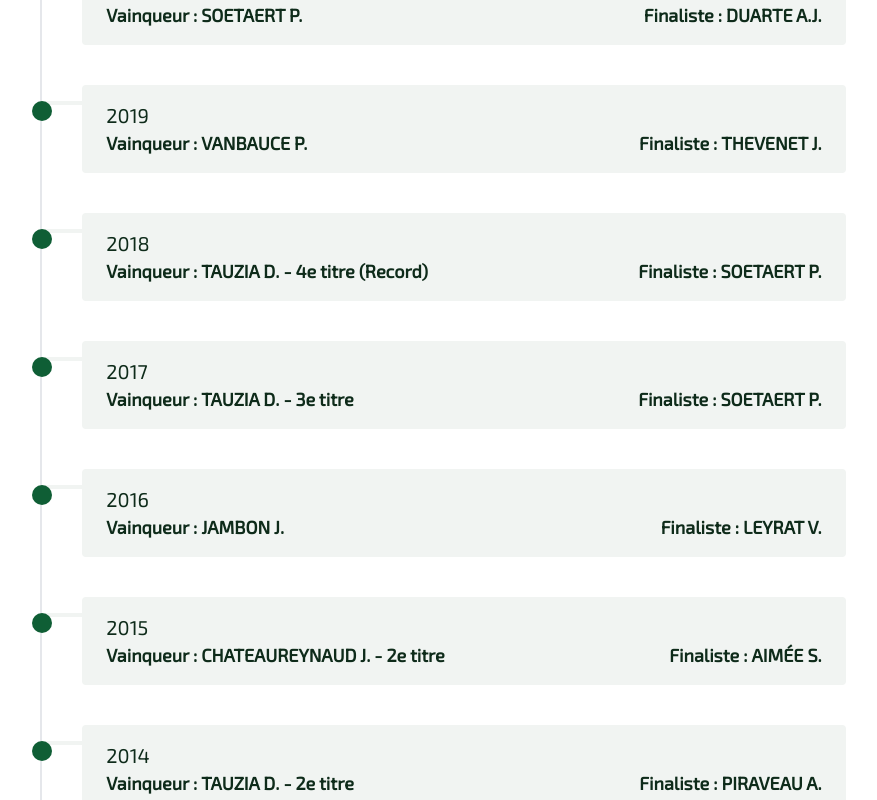
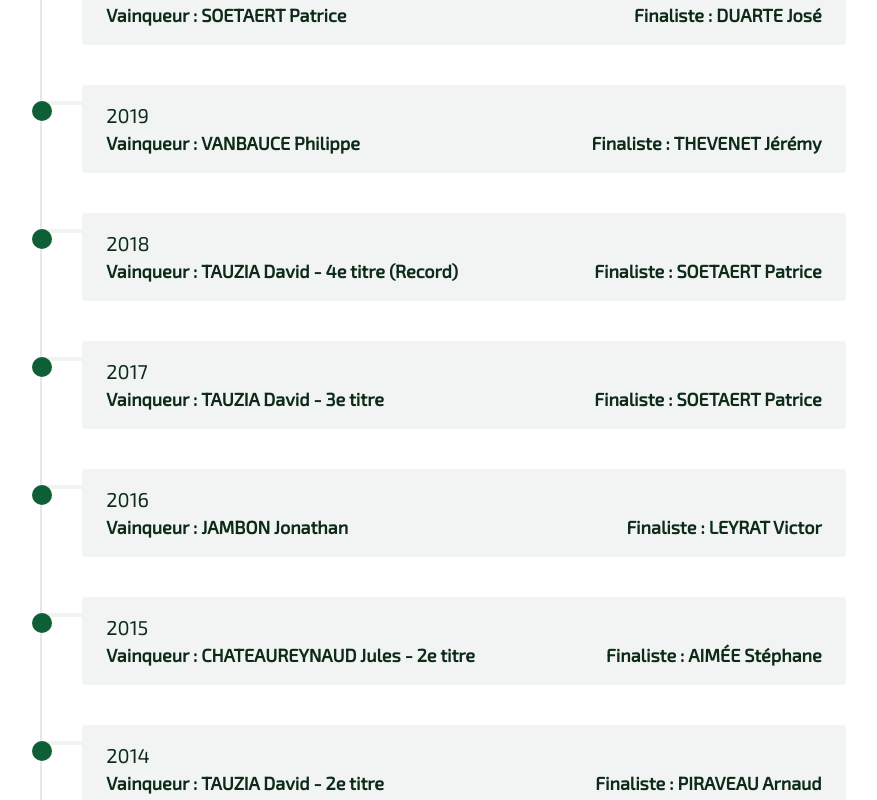
Before and after one commit to ttfarguais/ttfarguais, a Next.js app: page /tournois in a window 1280 px wide. Shown: the part 1780-2580 px from the top of the page, without its empty margins (197-1074 px from the left). Built offline with nearby package versions, Linux system fonts and the light colour scheme.

Commit message:
Update trophysTournament.js

```diff
--- a/app/src/data/trophysTournament.js
+++ b/app/src/data/trophysTournament.js
@@ -1,17 +1,17 @@
 const trophys = [
   {
     bio: [
-      { year: 2025, name: "DOS SANTOS T.", vs: "TAUZIA D." },
-      { year: 2024, name: "THEVENET J.", vs: "SOETAERT P." },
-      { year: 2023, name: "VANBAUCE P. - 2e titre", vs: "BOS E." },
-      { year: 2022, name: "SOETAERT P.", vs: "DUARTE A.J." },
-      { year: 2019, name: "VANBAUCE P.", vs: "THEVENET J." },
-      { year: 2018, name: "TAUZIA D. - 4e titre (Record)", vs: "SOETAERT P." },
-      { year: 2017, name: "TAUZIA D. - 3e titre", vs: "SOETAERT P." },
-      { year: 2016, name: "JAMBON J.", vs: "LEYRAT V." },
-      { year: 2015, name: "CHATEAUREYNAUD J. - 2e titre", vs: "AIMÉE S." },
-      { year: 2014, name: "TAUZIA D. - 2e titre", vs: "PIRAVEAU A." },
-      { year: 2013, name: "CHATEAUREYNAUD J.", vs: "DUARTE A.J." },
+      { year: 2025, name: "DOS SANTOS Tom", vs: "TAUZIA David" },
+      { year: 2024, name: "THEVENET Jérémy", vs: "SOETAERT Patrice" },
+      { year: 2023, name: "VANBAUCE Philippe - 2e titre", vs: "BOS Manu" },
+      { year: 2022, name: "SOETAERT Patrice", vs: "DUARTE José" },
+      { year: 2019, name: "VANBAUCE Philippe", vs: "THEVENET Jérémy" },
+      { year: 2018, name: "TAUZIA David - 4e titre (Record)", vs: "SOETAERT Patrice" },
+      { year: 2017, name: "TAUZIA David - 3e titre", vs: "SOETAERT Patrice" },
+      { year: 2016, name: "JAMBON Jonathan", vs: "LEYRAT Victor" },
+      { year: 2015, name: "CHATEAUREYNAUD Jules - 2e titre", vs: "AIMÉE Stéphane" },
+      { year: 2014, name: "TAUZIA David - 2e titre", vs: "PIRAVEAU Arnaud" },
+      { year: 2013, name: "CHATEAUREYNAUD Jules", vs: "DUARTE José" },
     ],
     image: "/tournaments/tournament_trophy_2013.jpg",
     alt: "Trophée du Tournoi interne de 2013 à 2022",
@@ -19,26 +19,26 @@ const trophys = [
   },
   {
     bio: [
-      { year: 2012, name: "DUARTE A.J." },
-      { year: 2011, name: "DARRACQ L. - 2e titre" },
-      { year: 2010, name: "DARRACQ L." },
-      { year: 2009, name: "LEJARD J.C. - 3e titre" },
-      { year: 2008, name: "GUIGNER Y." },
-      { year: 2007, name: "PIRES M." },
-      { year: 2006, name: "RAMON C." },
-      { year: 2005, name: "TAUZIA D." },
-      { year: 2004, name: "GOUIN S." },
-      { year: 2003, name: "DEFLANDRE S. - 3e titre" },
-      { year: 2002, name: "DEFLANDRE S. - 2e titre" },
-      { year: 2001, name: "AIMÉE S." },
-      { year: 2000, name: "BAILLY T." },
-      { year: 1999, name: "DEFLANDRE S." },
-      { year: 1998, name: "HAUTIER J.P." },
-      { year: 1997, name: "POUGET C." },
-      { year: 1996, name: "MOTILLON A." },
-      { year: 1995, name: "DUBOURDEAUX M." },
-      { year: 1994, name: "LEJARD J.C. - 2e titre" },
-      { year: 1993, name: "LEJARD J.C." },
+      { year: 2012, name: "DUARTE José" },
+      { year: 2011, name: "DARRACQ Lionel - 2e titre" },
+      { year: 2010, name: "DARRACQ Lionel" },
+      { year: 2009, name: "LEJARD Jean-Cristophe - 3e titre" },
+      { year: 2008, name: "GUIGNER Youri" },
+      { year: 2007, name: "PIRES Manu" },
+      { year: 2006, name: "RAMON Clément" },
+      { year: 2005, name: "TAUZIA David" },
+      { year: 2004, name: "GOUIN Sébastien" },
+      { year: 2003, name: "DEFLANDRE Sébastien - 3e titre" },
+      { year: 2002, name: "DEFLANDRE Sébastien - 2e titre" },
+      { year: 2001, name: "AIMÉE Stéphane" },
+      { year: 2000, name: "BAILLY Thierry" },
+      { year: 1999, name: "DEFLANDRE Sébastien" },
+      { year: 1998, name: "HAUTIER Jean-Paul" },
+      { year: 1997, name: "POUGET Corine" },
+      { year: 1996, name: "MOTILLON Alain" },
+      { year: 1995, name: "DUBOURDEAUX Matthieu" },
+      { year: 1994, name: "LEJARD Jean-Cristophe - 2e titre" },
+      { year: 1993, name: "LEJARD Jean-Cristophe" },
     ],
     image: "/tournaments/tournament_trophy_1993.jpg",
     alt: "Trophée du Tournoi interne de 1993 à 2012",
```
